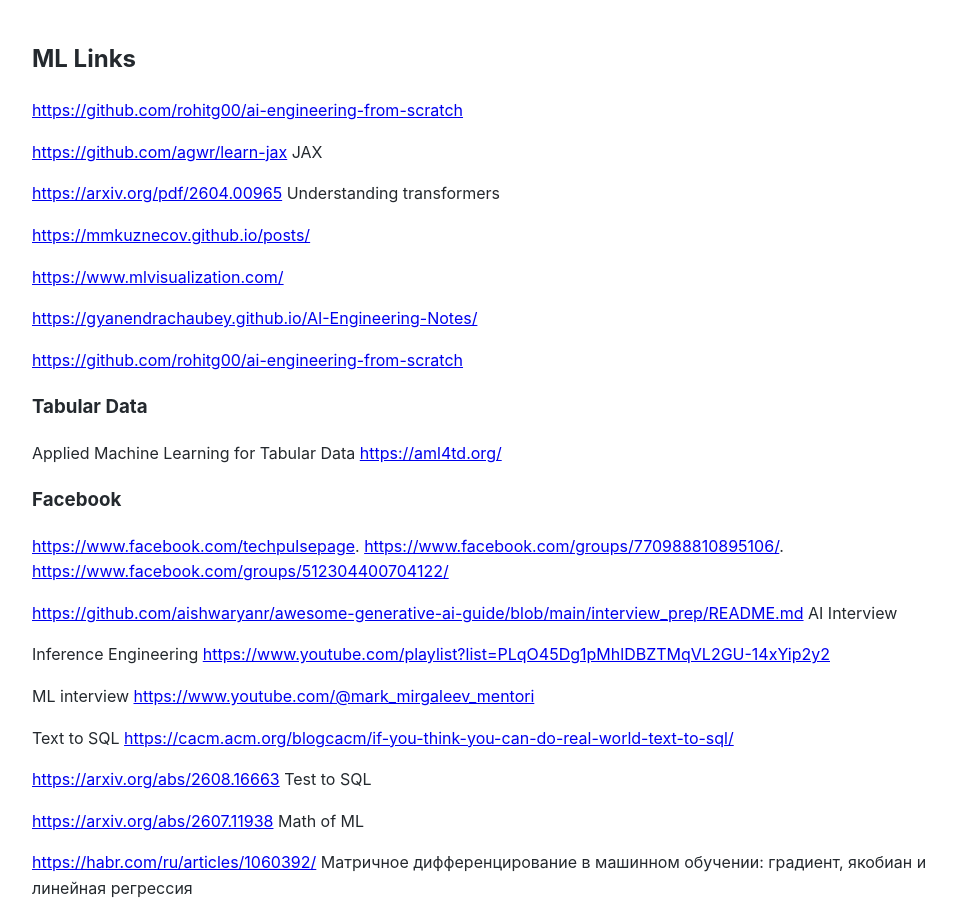
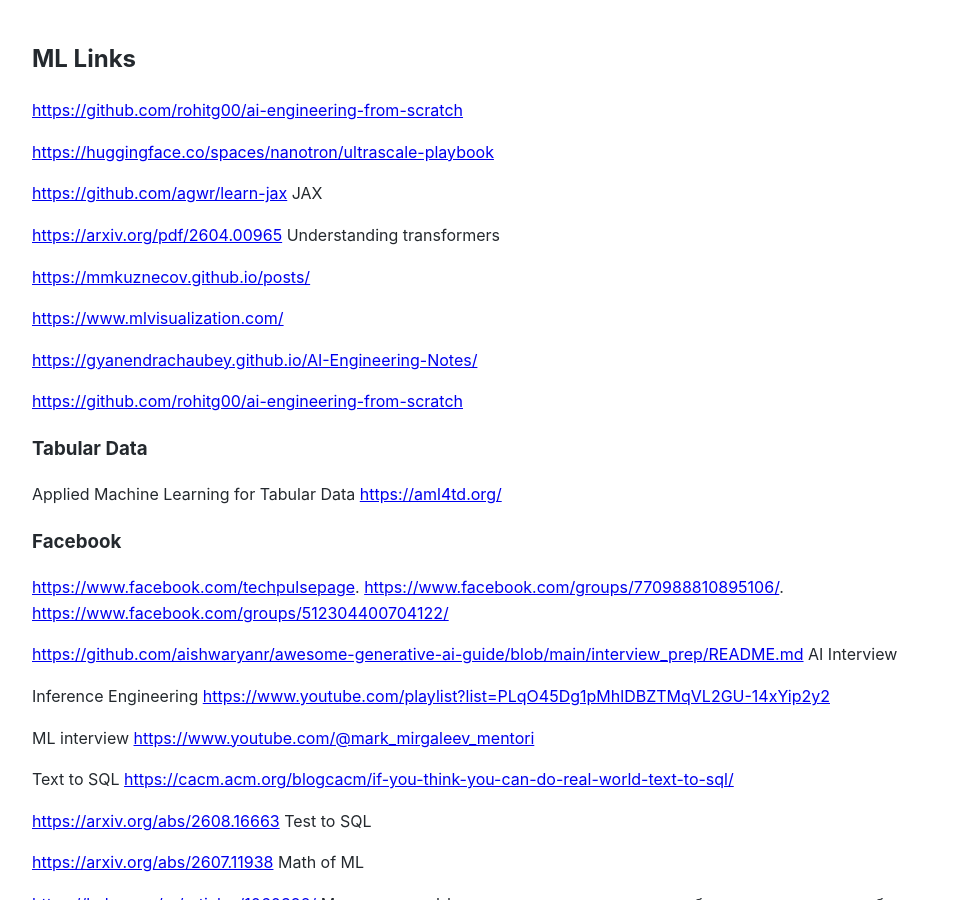
Before and after one commit to Michael-Lubinsky/michael-lubinsky.github.com, a Jekyll site: the page built from ml/mamba.md, in a window 1280 px wide and 900 px high. Shown: the whole window, without its empty margins (158-1114 px from the left). Built offline with Jekyll 4.4.1, drawn with Linux system fonts in a browser that asks for light colours; our own code applies the rules of GitHub Pages for plain Markdown files.

Commit message:
Add new ML resource links to mamba.md

```diff
--- a/ml/mamba.md
+++ b/ml/mamba.md
@@ -1,6 +1,8 @@
 ## ML Links
 
 <https://github.com/rohitg00/ai-engineering-from-scratch>
+
+<https://huggingface.co/spaces/nanotron/ultrascale-playbook>
 
 <https://github.com/agwr/learn-jax> JAX
 
```
